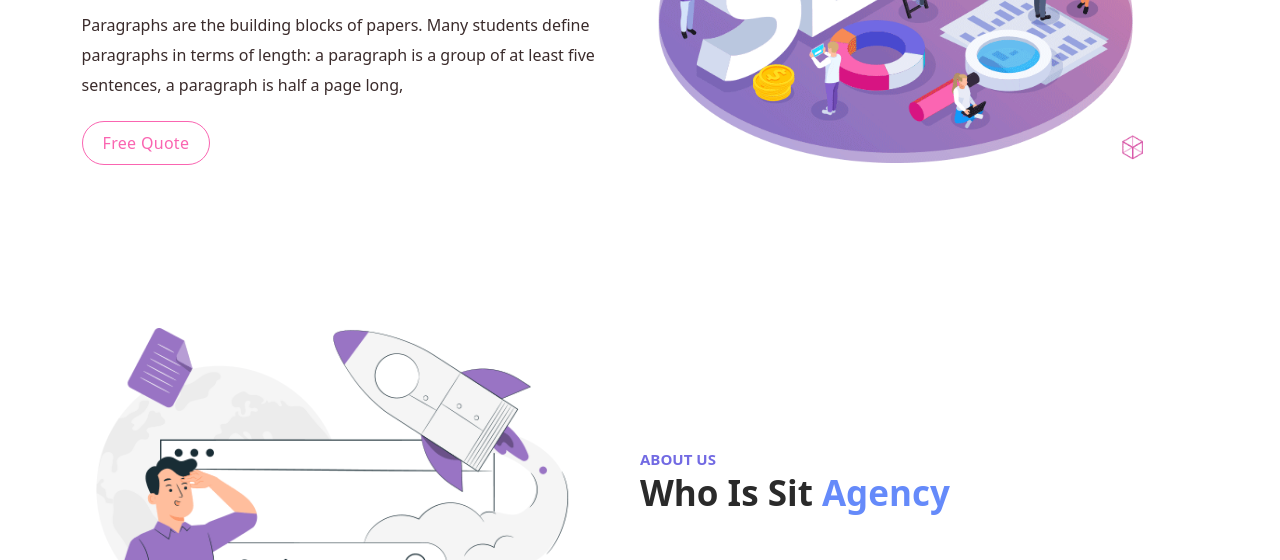
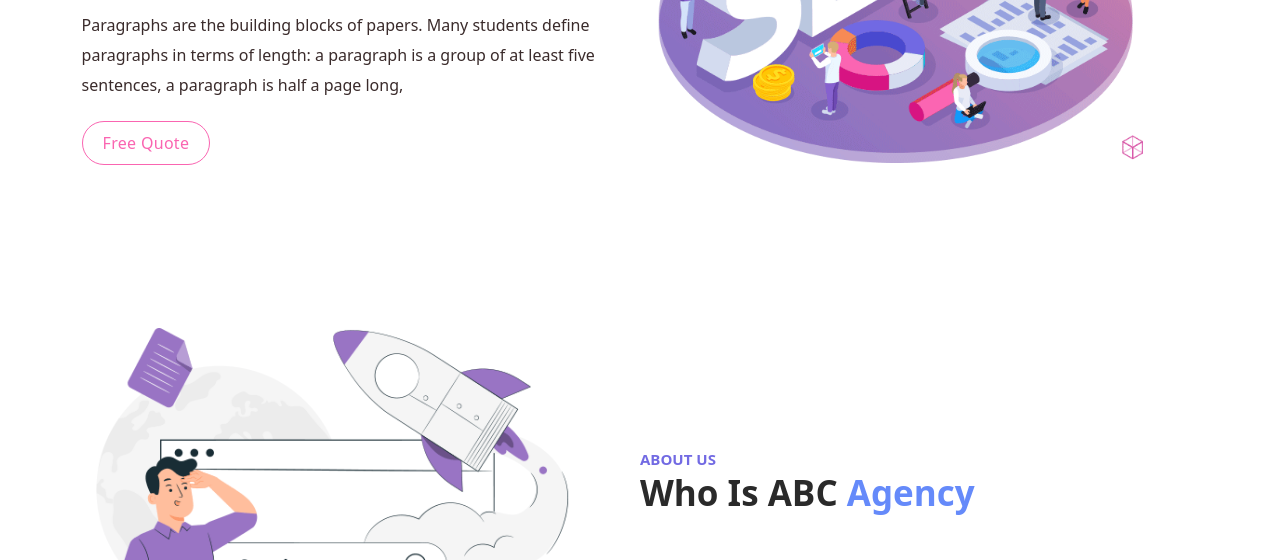
Before and after one commit to jaganathan2013/ninth, a plain HTML site: page index.html in a window 1280 px wide. Shown: the part 392-952 px from the top of the page. Drawn offline with Linux system fonts and the light colour scheme.

Commit message:
Update index.html

```diff
--- a/index.html
+++ b/index.html
@@ -105,7 +105,7 @@
         <div class="as-right">
           <div class="section-heading">
             <h6>About Us</h6>
-            <h4>Who is sit <span>Agency</span></h4>
+            <h4>Who is ABC <span>Agency</span></h4>
             <div class="line-dec"></div>
           </div>
           <p>Paragraphs are the building blocks of papers. Many students define paragraphs in terms of length:
```
